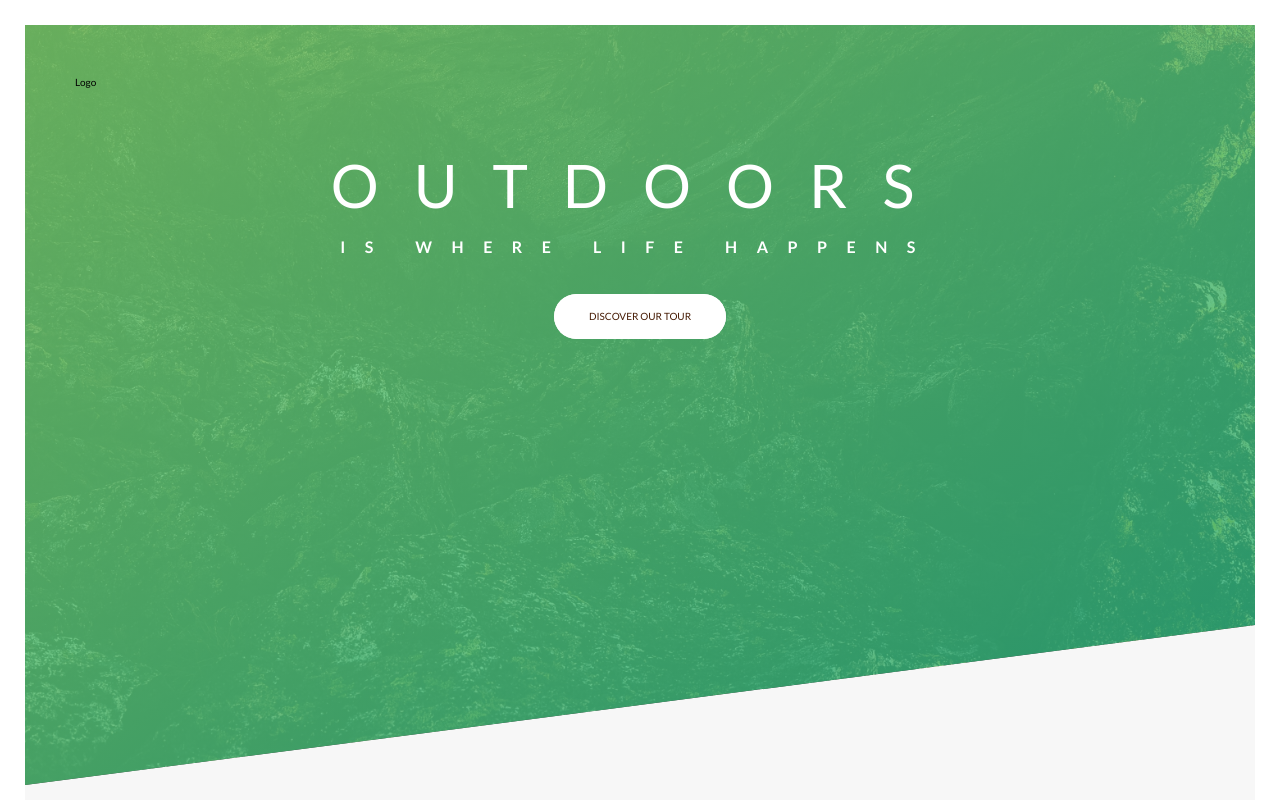
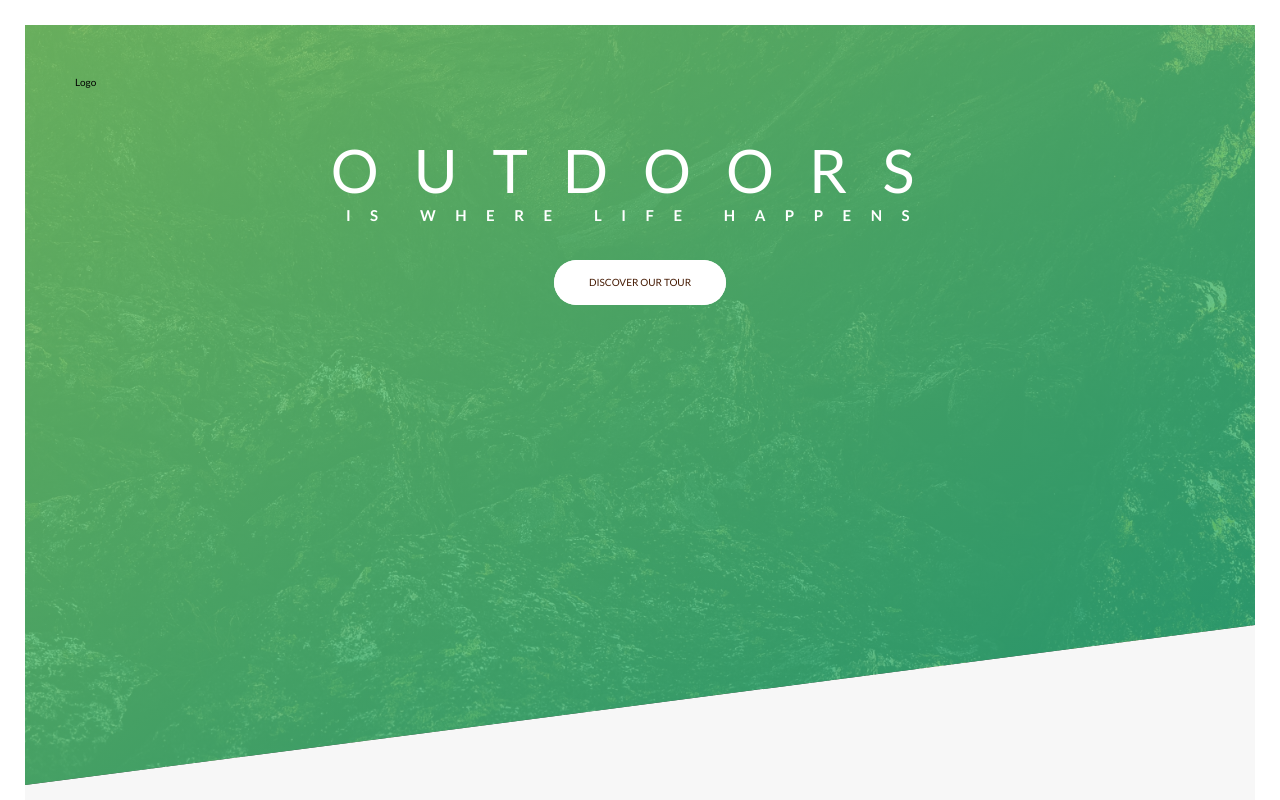
Before and after one commit to OmBharti999/pro, a Next.js app: page / in a window 1280 px wide. Shown: the top 800 px of the page. Built offline with nearby package versions, Linux system fonts and the light colour scheme.

Commit message:
update ui of top heading

```diff
--- a/app/_component/header/index.css
+++ b/app/_component/header/index.css
@@ -1,5 +1,5 @@
 header {
-  @apply flex min-h-[62rem] h-[95vh] flex-col items-center justify-start p-20 gap-20;
+  @apply flex h-[95vh] flex-col items-center justify-start p-20 gap-20;
   background-image: linear-gradient(
       to right bottom,
       rgba(126, 213, 111, 0.8),
@@ -28,11 +28,11 @@ header .text-box {
   @apply text-white uppercase text-center;
 }
 .heading-primary-main {
-  @apply block text-[6rem] tracking-[3.5rem] text-center;
+  @apply block text-8xl tracking-[3.5rem] text-center;
   animation: slideToLeft 2s 750ms ease-in;
 }
 .heading-primary-sub {
-  @apply block font-bold text-[1.6rem] tracking-[1.95rem] text-center -ml-2 mt-2;
+  @apply block font-bold text-2xl tracking-[1.95rem] text-center -ml-2 mt-2;
   animation: slideToRight 2s 750ms ease-in;
 }
 
```
